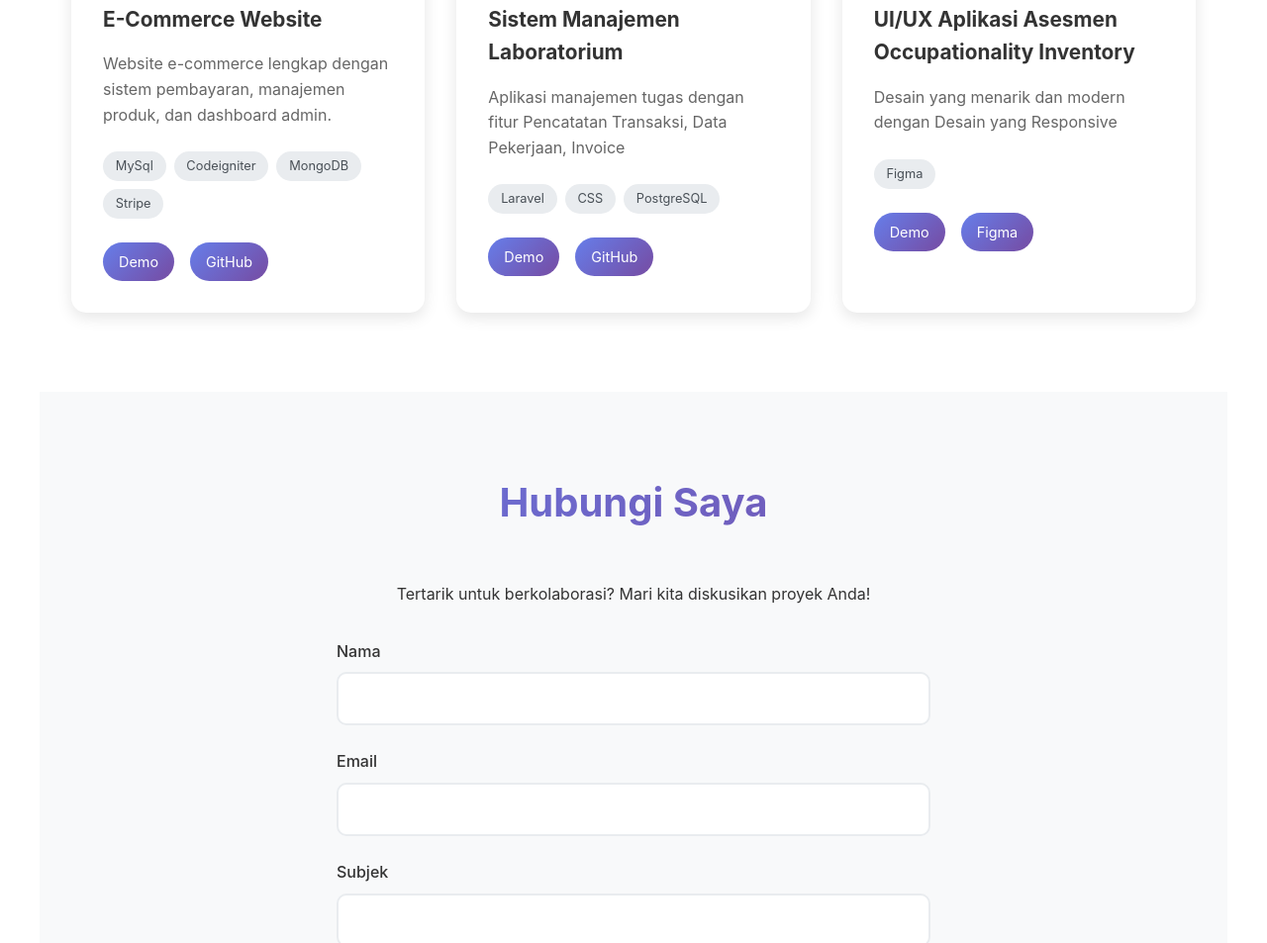
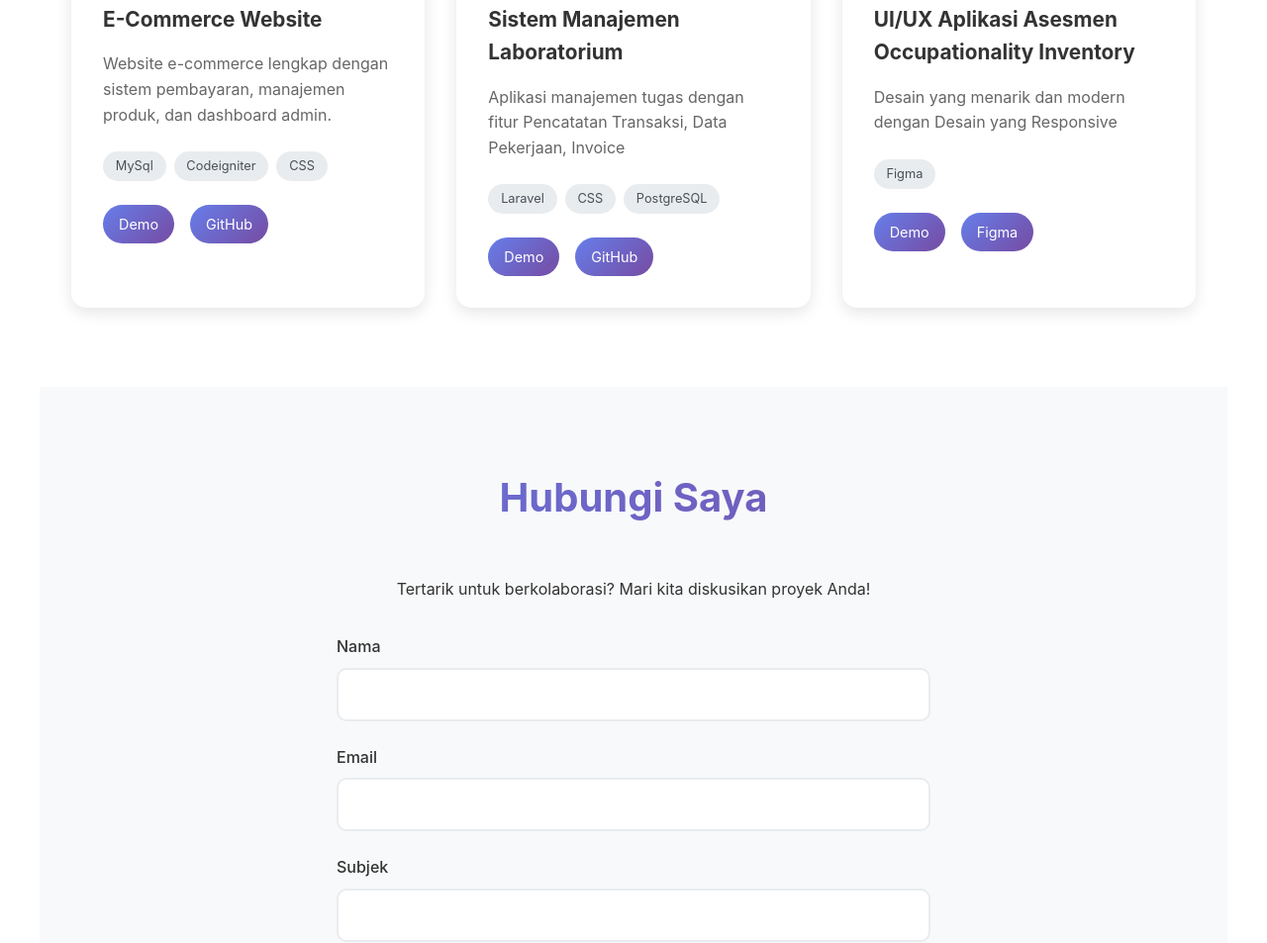
Before and after one commit to CalonPeretas/CalonPeretas.github.io, a plain HTML site: page index.html in a window 1280 px wide. Shown: the part 2316-3269 px from the top of the page at 99% size. Drawn offline with Linux system fonts and the light colour scheme.

Commit message:
Update index.html

```diff
--- a/index.html
+++ b/index.html
@@ -629,8 +629,7 @@
                     <div class="project-tech">
                         <span class="tech-tag">MySql</span>
                         <span class="tech-tag">Codeigniter</span>
-                        <span class="tech-tag">MongoDB</span>
-                        <span class="tech-tag">Stripe</span>
+                        <span class="tech-tag">CSS</span>
                     </div>
                     <div class="project-links">
                         <a href="#" class="project-link">Demo</a>
```
